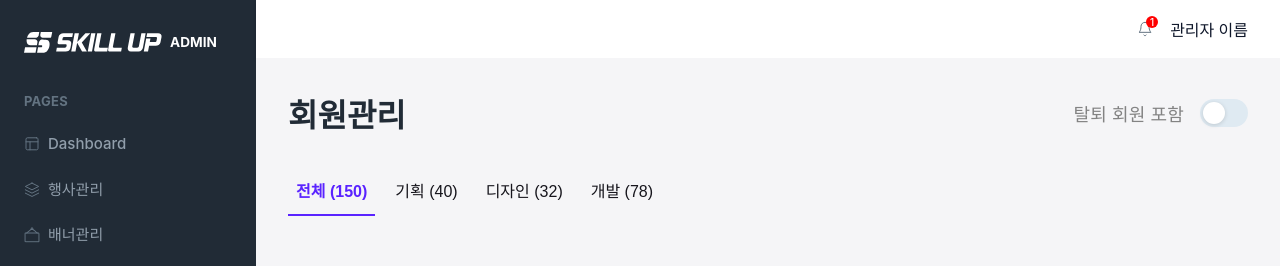
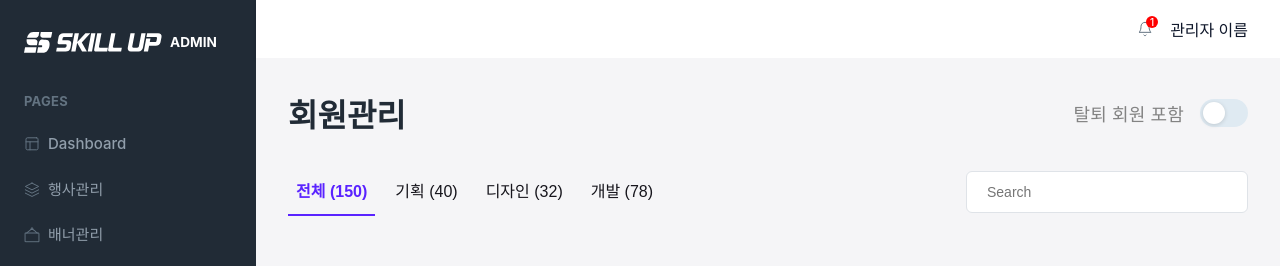
Before and after one commit to SKILLUP-FRONTEND/SkillUp_Admin, a Next.js app: page /admin/members in a window 1280 px wide. Shown: the top 266 px of the page. Built offline with nearby package versions, Linux system fonts and the light colour scheme; a web font is replaced by a local one.

Commit message:
:lipstick: Style: 멤버 입력창 컴포넌트 구현 (#3)

```diff
--- a/src/app/admin/members/MembersPageContent.tsx
+++ b/src/app/admin/members/MembersPageContent.tsx
@@ -9,6 +9,7 @@
 
 import MemberFilterToggle from "@/components/members/MemberFilterToggle";
 import MemberFilterTabs from "@/components/members/MemberFilterTabs";
+import MemberSearchInput from "@/components/members/MemberSearchInput";
 import styles from "./members.module.css";
 import { useState } from "react";
 
@@ -28,8 +29,8 @@ export default function MembersPageContent() {
       {/* TODO : 테이블 전체 부분 */}
       <div className={styles.membersTable}>
         <div className={styles.membersTableFilter}>
-          {/* TODO : 테이블 필터, 검색 부분 */}
           <MemberFilterTabs selected={selected} onSelect={onSelect} />
+          <MemberSearchInput />
         </div>
 
         {/* TODO : 테이블 메인 부분 */}
--- a/src/app/admin/members/members.module.css
+++ b/src/app/admin/members/members.module.css
@@ -25,3 +25,9 @@
   font-weight: 700;
   line-height: normal;
 }
+
+.membersTableFilter {
+  display: flex;
+  align-items: center;
+  justify-content: space-between;
+}
--- /dev/null
+++ b/src/components/members/MemberSearchInput/index.tsx
@@ -0,0 +1,17 @@
+// src/components/members/MemberSearchInput/index.tsx
+
+/*
+  담당자 : 김은혜
+  최초 작성일 : 2025-08-31
+  최종 수정일 : 2025-08-31
+*/
+
+import styles from "./style.module.css";
+
+export default function MemberSearchInput() {
+  return (
+    <div className={styles.searchInputWrapper}>
+      <input type="text" placeholder="Search" className={styles.searchInput} />
+    </div>
+  );
+}
--- /dev/null
+++ b/src/components/members/MemberSearchInput/style.module.css
@@ -0,0 +1,25 @@
+/* src/components/members/MemberSearchInput/style.module.css */
+
+/*
+  담당자 : 김은혜
+  최초 작성일 : 2025-08-31
+  최종 수정일 : 2025-08-31
+*/
+
+.searchInputWrapper {
+  width: 17.625rem;
+}
+
+.searchInput {
+  width: 100%;
+  border-radius: 0.375rem;
+  border: 1px solid #dfe3e8;
+  background: #fff;
+  padding: 0.75rem 1.25rem;
+  color: #16151c;
+  outline: none;
+  font-size: 0.875rem;
+  font-style: normal;
+  font-weight: 500;
+  line-height: normal;
+}
```
